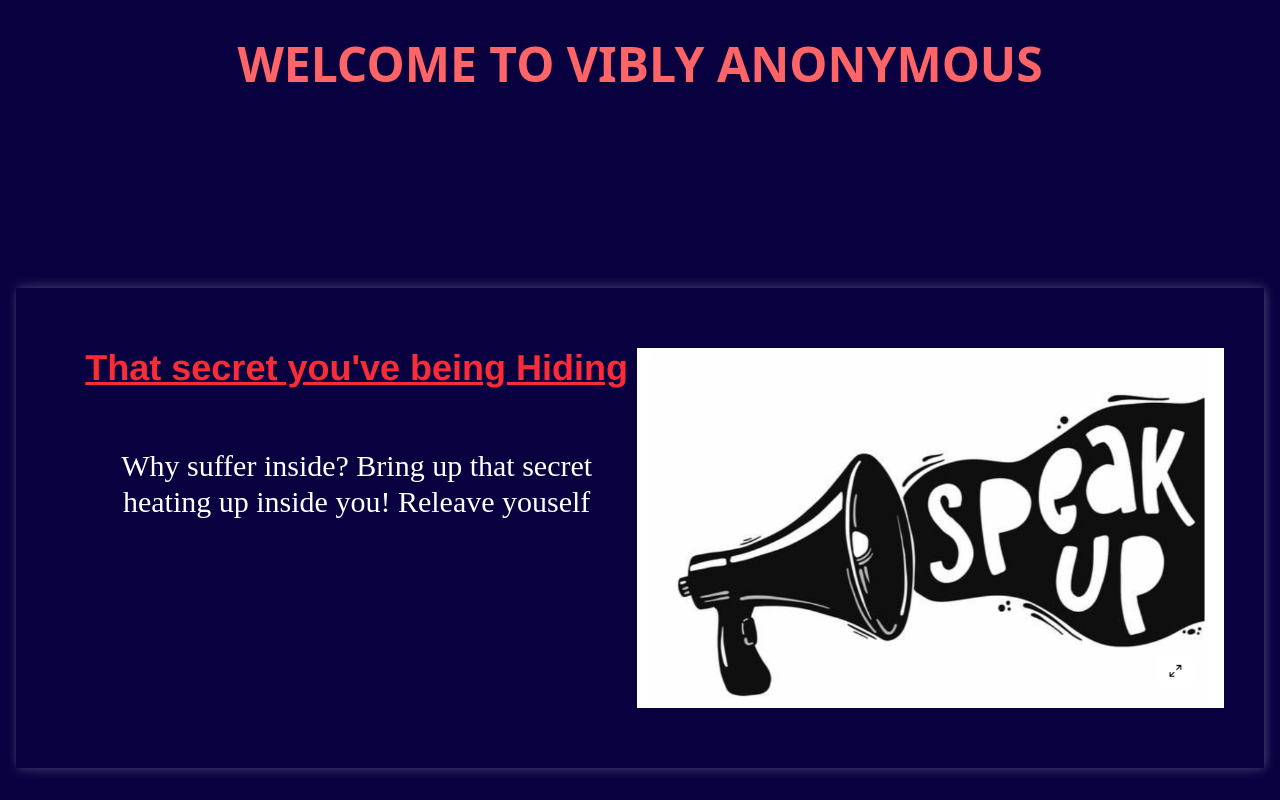
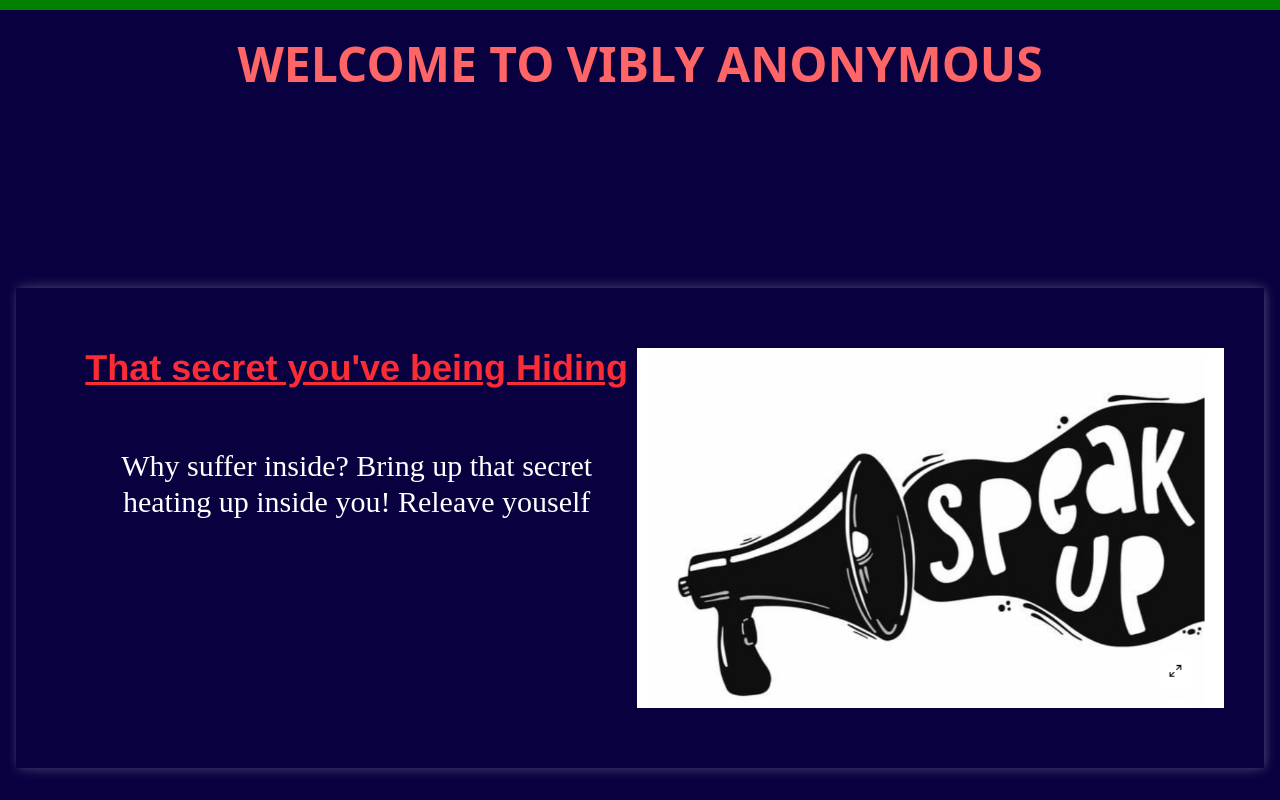
Before and after one commit to nianod/secret-arena, a React (Vite) app: page / in a window 1280 px wide. Shown: the top 800 px of the page. Built offline with nearby package versions, Linux system fonts and the light colour scheme.

Commit message:
added swal and motion

```diff
--- a/src/Pages/Landing.tsx
+++ b/src/Pages/Landing.tsx
@@ -1,9 +1,11 @@
 import { definitions,pics } from "./LandingLogic";
 import swal from 'sweetalert2'
-import { motion } from "framer-motion";
+import { motion, useScroll } from "framer-motion";
 
 
 const Landing = () => {
+
+  const { scrollProgress } = useScroll();
 
   const handleClick = () => {
     swal.fire({
@@ -18,7 +20,25 @@ const Landing = () => {
 
   return (
     <div>
-      <h1 className="text-red-400 font-bold text-5xl text-center mt-10">WELCOME TO VIBLY ANONYMOUS</h1>
+      <motion.div
+        id="scroll-indicator"
+        style={{
+          scaleX: scrollProgress,
+          position: "fixed",
+          top: 0,
+          left: 0,
+          right: 0,
+          height: 10,
+          originX: 0,
+          backgroundColor: 'green'
+        }}
+      ></motion.div>
+      <motion.h1 className="text-red-400 font-bold text-5xl text-center mt-10"
+        initial={{ y: -100, opacity: 0}}
+        animate={{ y: 0, opacity: 1, rotate: 360}}
+        transition={{ duration: 0.8, ease: 'easeOut'}}
+      >
+        WELCOME TO VIBLY ANONYMOUS</motion.h1>
       <div className="bod m-4 overflow-hidden pr-10 text-white flex mt-50 p-15">
         <div className="w-[50%] gap-15 flex flex-col">
           <h2 className="text-4xl font-black font-[helvetica] text-center underline text-red-500">That secret you've being Hiding</h2>
```
